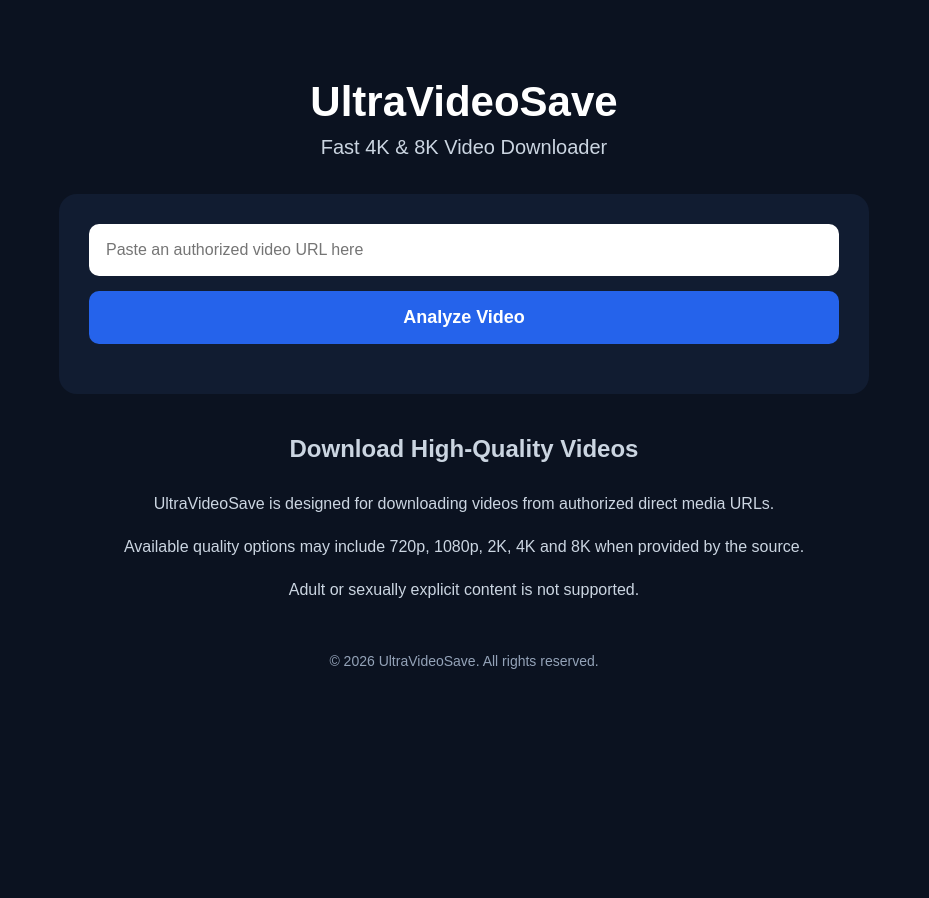
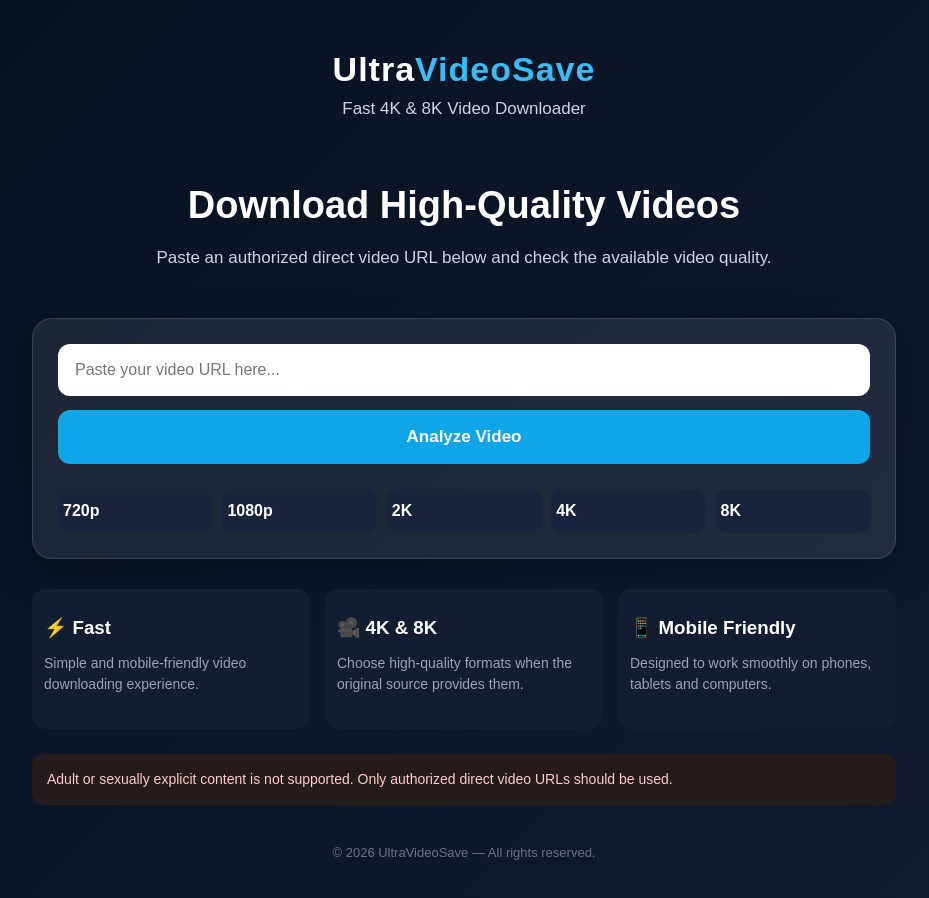
Before and after one commit to UltraVideoSave/UltraVideoSave, a plain HTML site: page index.html in a window 1280 px wide. Shown: the whole page, without its empty margins (176-1105 px from the left). Before the commit the page ends 800 px from the top, so only its background shows below. Drawn offline with Linux system fonts and the light colour scheme.

Commit message:
Refactor index.html for improved layout and styles
Updated HTML structure and styles for better presentation and user experience.

```diff
--- a/index.html
+++ b/index.html
@@ -3,84 +3,172 @@
 <head>
 <meta charset="UTF-8">
 <meta name="viewport" content="width=device-width, initial-scale=1.0">
+
 <title>UltraVideoSave - 4K & 8K Video Downloader</title>
-  <meta name="description" content="UltraVideoSave - Fast online 4K and 8K video downloader for authorized direct video URLs.">
+
+<meta name="description" content="UltraVideoSave is a fast online 4K and 8K video downloader for authorized direct video URLs.">
+
 <style>
-    * {
-      box-sizing: border-box;
+*{
+  box-sizing:border-box;
 }
 
-    body {
-      margin: 0;
-      font-family: Arial, sans-serif;
-      background: #0b1220;
-      color: white;
-      text-align: center;
+body{
+  margin:0;
+  font-family:Arial,Helvetica,sans-serif;
+  background:linear-gradient(135deg,#07111f,#101b32);
+  color:#fff;
 }
 
-    .container {
-      max-width: 850px;
-      margin: auto;
-      padding: 50px 20px;
+.container{
+  max-width:900px;
+  margin:auto;
+  padding:25px 18px 50px;
 }
 
-    h1 {
-      font-size: 42px;
-      margin-bottom: 10px;
+header{
+  text-align:center;
+  padding:25px 0 35px;
 }
 
-    .subtitle {
-      font-size: 20px;
-      color: #cbd5e1;
-      margin-bottom: 35px;
+.logo{
+  font-size:34px;
+  font-weight:800;
+  letter-spacing:1px;
 }
 
-    .box {
-      background: #111c31;
-      padding: 30px;
-      border-radius: 18px;
+.logo span{
+  color:#38bdf8;
 }
 
-    input {
-      width: 100%;
-      padding: 17px;
-      border: none;
-      border-radius: 10px;
-      font-size: 16px;
-      margin-bottom: 15px;
+.tagline{
+  color:#cbd5e1;
+  margin-top:10px;
+  font-size:17px;
 }
 
-    button {
-      width: 100%;
-      padding: 16px;
-      border: none;
-      border-radius: 10px;
-      background: #2563eb;
-      color: white;
-      font-size: 18px;
-      font-weight: bold;
-      cursor: pointer;
+.hero{
+  text-align:center;
+  padding:20px 0 30px;
 }
 
-    button:hover {
-      background: #1d4ed8;
+.hero h1{
+  font-size:38px;
+  margin:10px 0;
 }
 
-    #message {
-      margin-top: 20px;
-      color: #cbd5e1;
+.hero p{
+  color:#cbd5e1;
+  font-size:17px;
+  line-height:1.6;
 }
 
-    .info {
-      margin-top: 35px;
-      line-height: 1.7;
-      color: #cbd5e1;
+.downloader{
+  background:rgba(255,255,255,.08);
+  border:1px solid rgba(255,255,255,.12);
+  border-radius:20px;
+  padding:25px;
+  box-shadow:0 15px 40px rgba(0,0,0,.25);
 }
 
-    footer {
-      margin-top: 50px;
-      color: #94a3b8;
-      font-size: 14px;
+input{
+  width:100%;
+  padding:17px;
+  border:0;
+  border-radius:12px;
+  font-size:16px;
+  outline:none;
+  margin-bottom:14px;
+}
+
+button{
+  width:100%;
+  padding:17px;
+  border:0;
+  border-radius:12px;
+  background:#0ea5e9;
+  color:white;
+  font-size:17px;
+  font-weight:bold;
+  cursor:pointer;
+}
+
+button:hover{
+  background:#0284c7;
+}
+
+#message{
+  margin-top:18px;
+  color:#cbd5e1;
+  line-height:1.5;
+}
+
+.qualities{
+  display:grid;
+  grid-template-columns:repeat(5,1fr);
+  gap:10px;
+  margin-top:25px;
+}
+
+.quality{
+  background:#17243b;
+  padding:13px 5px;
+  border-radius:10px;
+  font-weight:bold;
+}
+
+.features{
+  display:grid;
+  grid-template-columns:repeat(3,1fr);
+  gap:15px;
+  margin-top:30px;
+}
+
+.feature{
+  background:#111d31;
+  padding:20px 12px;
+  border-radius:14px;
+}
+
+.feature h3{
+  margin:8px 0;
+}
+
+.feature p{
+  color:#94a3b8;
+  font-size:14px;
+  line-height:1.5;
+}
+
+.notice{
+  margin-top:25px;
+  padding:15px;
+  background:#261b1b;
+  border-radius:12px;
+  color:#fecaca;
+  font-size:14px;
+  line-height:1.5;
+}
+
+footer{
+  text-align:center;
+  margin-top:40px;
+  color:#64748b;
+  font-size:13px;
+}
+
+@media(max-width:600px){
+  .hero h1{
+    font-size:29px;
+  }
+
+  .qualities{
+    grid-template-columns:repeat(2,1fr);
+  }
+
+  .features{
+    grid-template-columns:1fr;
+  }
 }
 </style>
 </head>
@@ -89,18 +177,25 @@
 
 <div class="container">
 
-    <h1>UltraVideoSave</h1>
+<header>
+  <div class="logo">Ultra<span>VideoSave</span></div>
+  <div class="tagline">Fast 4K & 8K Video Downloader</div>
+</header>
 
-    <div class="subtitle">
-      Fast 4K & 8K Video Downloader
-    </div>
+<section class="hero">
+  <h1>Download High-Quality Videos</h1>
+  <p>
+    Paste an authorized direct video URL below and check
+    the available video quality.
+  </p>
+</section>
 
-    <div class="box">
+<section class="downloader">
 
   <input
     type="url"
     id="videoUrl"
-        placeholder="Paste an authorized video URL here"
+    placeholder="Paste your video URL here..."
   >
 
   <button onclick="analyzeVideo()">
@@ -109,44 +204,59 @@
 
   <div id="message"></div>
 
+  <div class="qualities">
+    <div class="quality">720p</div>
+    <div class="quality">1080p</div>
+    <div class="quality">2K</div>
+    <div class="quality">4K</div>
+    <div class="quality">8K</div>
   </div>
 
-    <div class="info">
-      <h2>Download High-Quality Videos</h2>
+</section>
 
-      <p>
-        UltraVideoSave is designed for downloading videos from
-        authorized direct media URLs.
-      </p>
+<section class="features">
 
-      <p>
-        Available quality options may include 720p, 1080p,
-        2K, 4K and 8K when provided by the source.
-      </p>
+  <div class="feature">
+    <h3>⚡ Fast</h3>
+    <p>Simple and mobile-friendly video downloading experience.</p>
+  </div>
 
-      <p>
+  <div class="feature">
+    <h3>🎥 4K & 8K</h3>
+    <p>Choose high-quality formats when the original source provides them.</p>
+  </div>
+
+  <div class="feature">
+    <h3>📱 Mobile Friendly</h3>
+    <p>Designed to work smoothly on phones, tablets and computers.</p>
+  </div>
+
+</section>
+
+<div class="notice">
   Adult or sexually explicit content is not supported.
-      </p>
+  Only authorized direct video URLs should be used.
 </div>
 
 <footer>
-      © 2026 UltraVideoSave. All rights reserved.
+  © 2026 UltraVideoSave — All rights reserved.
 </footer>
 
 </div>
 
 <script>
-    function analyzeVideo() {
+function analyzeVideo(){
+
   const url = document.getElementById("videoUrl").value.trim();
   const message = document.getElementById("message");
 
-      if (!url) {
+  if(!url){
     message.textContent = "Please paste a video URL first.";
     return;
   }
 
   message.textContent =
-        "Video analysis will be available after the download server is connected.";
+    "URL received. Video analysis will be available after the secure download server is connected.";
 }
 </script>
 
```
Lines whose indentation alone changed are shown as unchanged.
